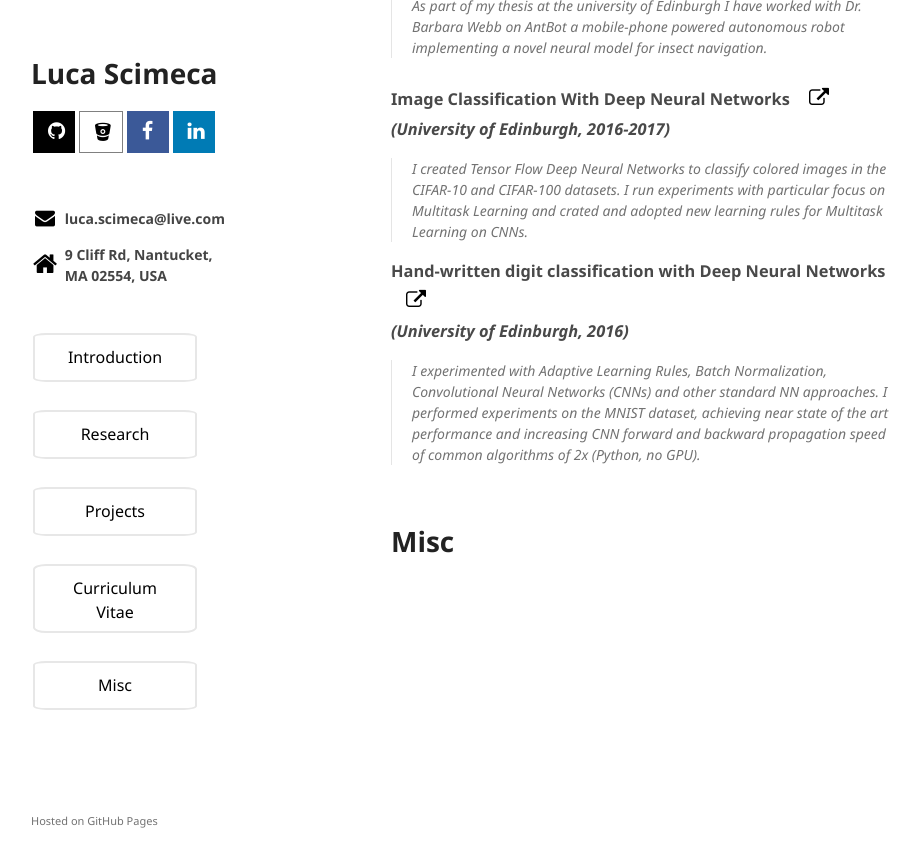
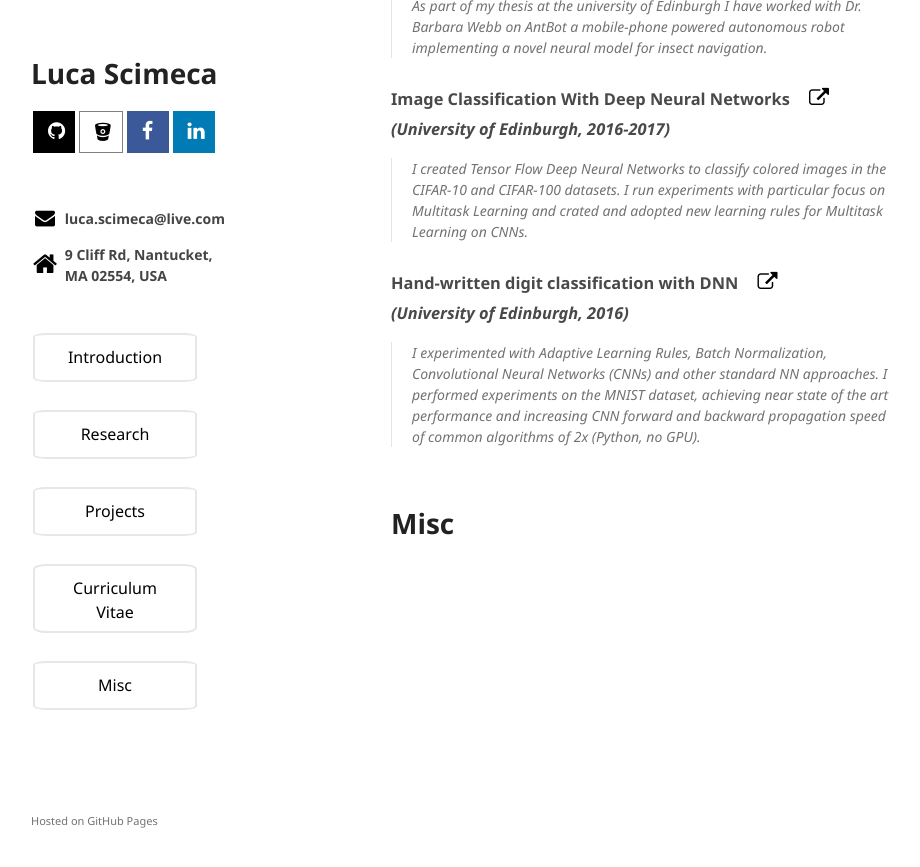
Before and after one commit to lucascimeca/lucascimeca.github.io, a Jekyll site: the page built from index.md, in a window 1280 px wide and 900 px high, scrolled down 1195 px. Shown: the top 867 px of the window, without its empty margins (179-1099 px from the left). Built offline with Jekyll 4.4.1, drawn with Linux system fonts in a browser that asks for light colours; nearby versions of some CDN libraries; the repository's description, which GitHub fills in, is left out.

Commit message:
Update index.md

```diff
--- a/index.md
+++ b/index.md
@@ -41,7 +41,7 @@ My interests lie mainly in Machine Learning and Robotics research, particularly
 
 > I created Tensor Flow Deep Neural Networks to classify colored images in the CIFAR-10 and CIFAR-100 datasets. I run experiments with particular focus on Multitask Learning and crated and adopted new learning rules for Multitask Learning on CNNs.
 
-### [](#DNN-mnist) Hand-written digit classification with Deep Neural Networks <a href="https://bitbucket.org/lucascimeca/deep-neural-networks-mnist-dataset?lipi=urn%3Ali%3Apage%3Ad_flagship3_profile_view_base%3BGUJg49LJSNqF2TBvYYXHiQ%3D%3D" class="fa fa-external-link" style="font-size: 20px" target="_blank"></a><br/>_(University of Edinburgh, 2016)_
+### [](#DNN-mnist) Hand-written digit classification with DNN <a href="https://bitbucket.org/lucascimeca/deep-neural-networks-mnist-dataset?lipi=urn%3Ali%3Apage%3Ad_flagship3_profile_view_base%3BGUJg49LJSNqF2TBvYYXHiQ%3D%3D" class="fa fa-external-link" style="font-size: 20px" target="_blank"></a><br/>_(University of Edinburgh, 2016)_
 
 > I experimented with Adaptive Learning Rules, Batch Normalization, Convolutional Neural Networks (CNNs) and other standard NN approaches. I performed experiments on the MNIST dataset, achieving near state of the art performance and increasing CNN forward and backward propagation speed of common algorithms of 2x (Python, no GPU).
 
```
